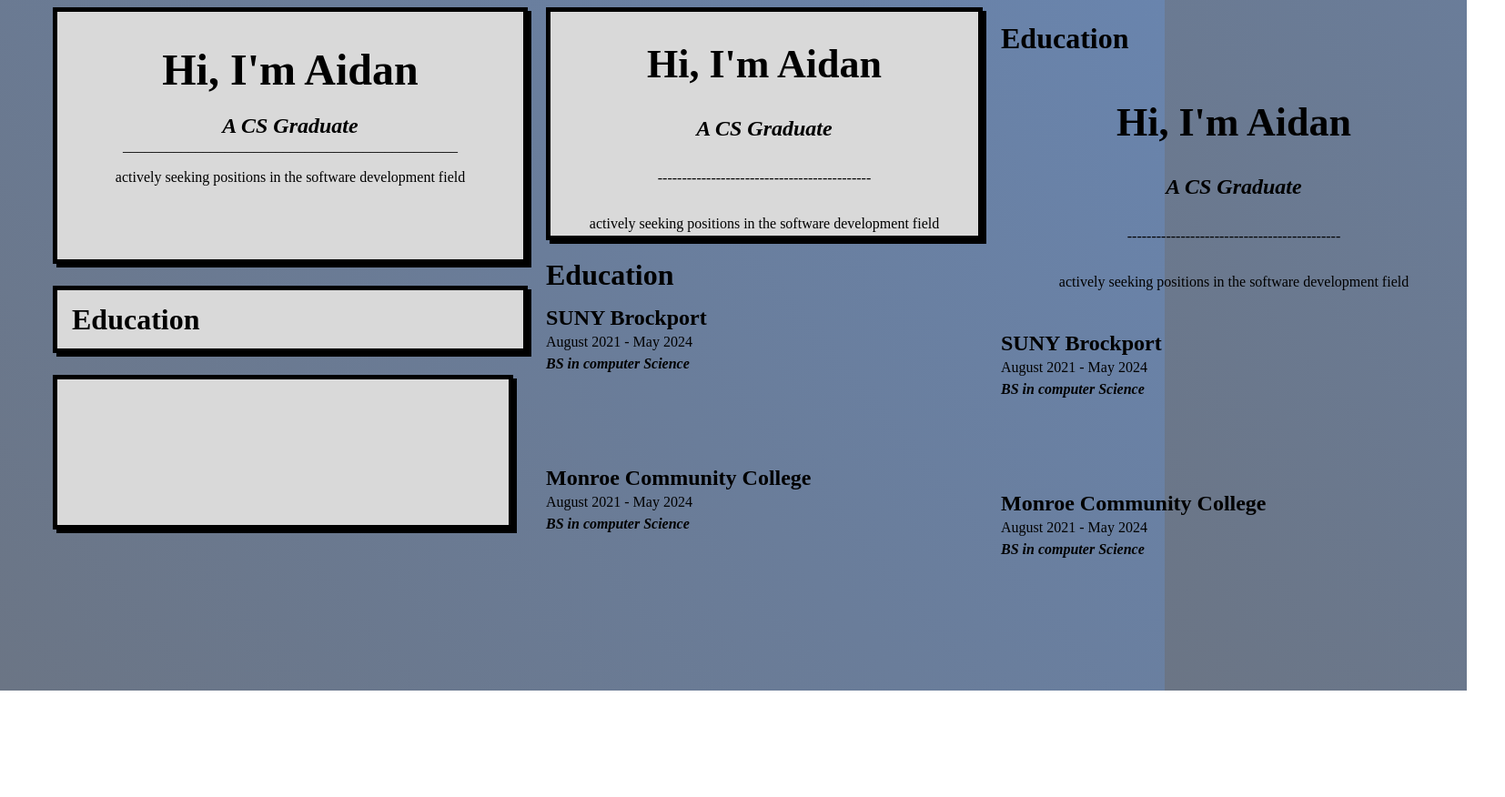
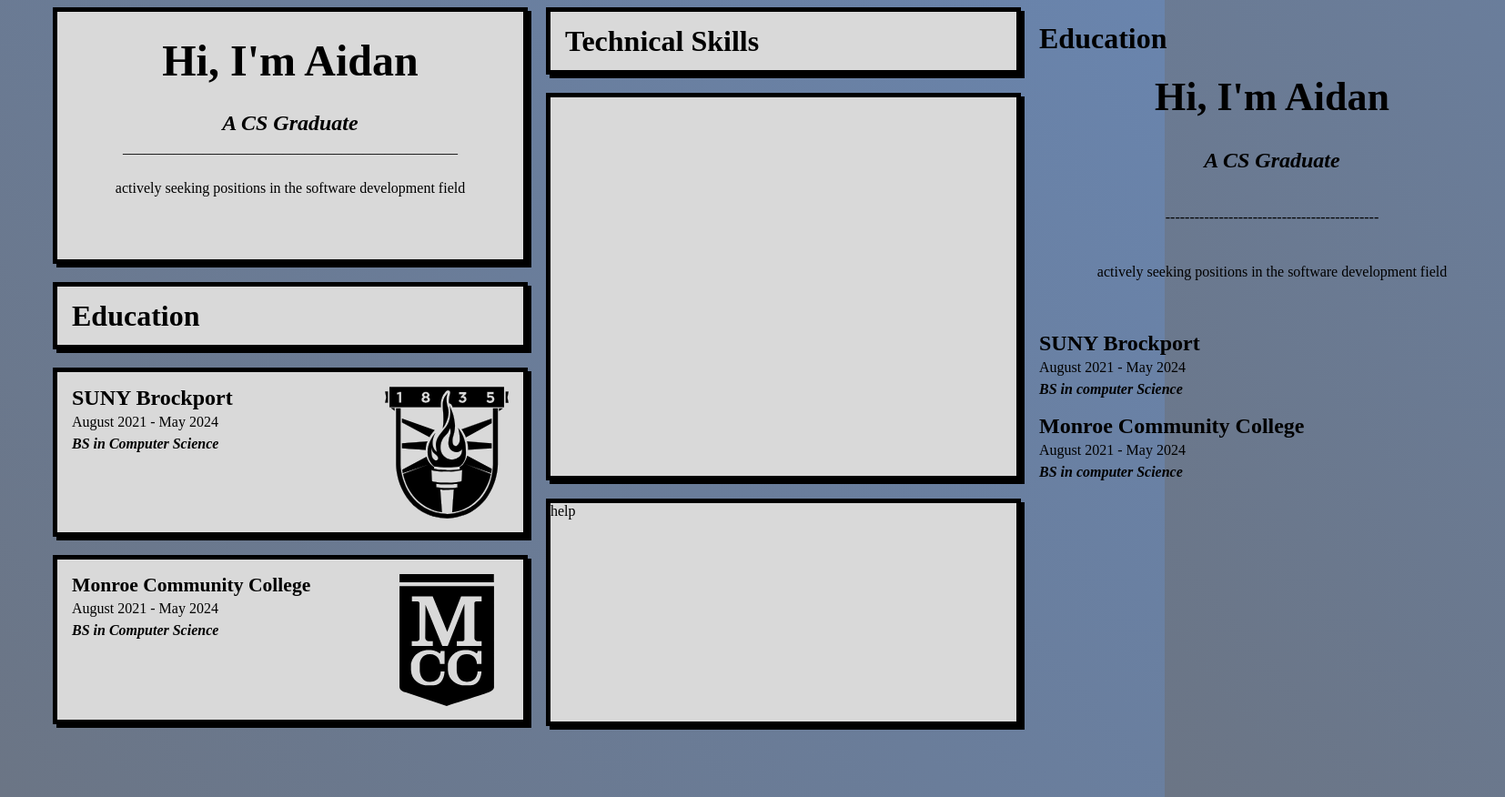
Before and after one commit to aseaburg/aseaburg.github.io, a plain HTML site: page index.html in a window 1280 px wide. Shown: the part 100-976 px from the top of the page at 91% size, 1654 px wide, since content can reach past the window. Before the commit the page ends 859 px from the top, so only its background shows below. Drawn offline with Linux system fonts and the light colour scheme; a script that the page names is missing; a web font is replaced by a local one.

Commit message:
added a bit

```diff
--- a/index.html
+++ b/index.html
@@ -17,9 +17,10 @@
         <span style="display: flex; justify-content: space-around; padding: 50px;">
 
             <div>
+            <!-- column 1 -->
                 <div class="box">
                     <div class="intro">
-                        <h2 style="font-size: 3rem; line-height: 1rem;">Hi, I'm Aidan</h2>
+                        <h2 style="font-size: 3rem;">Hi, I'm Aidan</h2>
                         <b style="font-size: 1.5rem;"><i>A CS Graduate</i></b>
                         ______________________________________________
                         <p>actively seeking positions in the software development field</p>
@@ -31,39 +32,47 @@
                     </div>
                 </div>
                 <div class="box">
-                    <div class="brockport">
-                        <div></div>
-                        <div></div>
+                    <div class="edu_card">
+                        <b style="font-size: 1.5rem;">SUNY Brockport</b>
+                        <img src="media/BP_LOGO.svg" class="bp">
+                        <br>
+                        August 2021 - May 2024
+                        <br>
+                        <i><b>BS in Computer Science</b></i>
+                    </div>
+                </div>
+                <div class="box">
+                    <div class="edu_card">
+                        <b style="font-size: 1.35rem;">Monroe Community College</b>
+                        <img src="media/MCC_LOGO.svg" class="mcc">
+                        <br>
+                        August 2021 - May 2024
+                        <br>
+                        <i><b>BS in Computer Science</b></i>
                     </div>
                 </div>
             </div>
+            <!-- column 2 -->
+            <div>
+                <div class="box">
+                    <div class="title">
+                        <b>Technical Skills</b>
+                    </div>
+                </div>
+                <div class="box">
+                    <div class="technical">
 
-            <div>
-                <div class="intro box">
-                    <p><b style="font-size: 2.75em;">Hi, I'm Aidan</b></p>
-                    <p><b><i style="font-size: 1.5em;">A CS Graduate</i></b></p>
-                    <p>--------------------------------------------</p>
-                    <p>actively seeking positions in the software development field</p>
+                    </div>
                 </div>
-                <div class="education">
-                    <p><b style="font-size: 2em;">Education</b></p>
+                <div class="box">
+                    <div class="vertical_title">
+                           help
+                    </div>
+                    <div>
+
+                    </div>
                 </div>
-                <div class="brockport" style="line-height: 1.5em;">
-                    <p>
-                        <b style="font-size: 1.5em;">SUNY Brockport</b><br>
-                        August 2021 - May 2024 <br>
-                        <b><i>BS in computer Science</i></b><br>
 
-                    </p>
-                </div>
-                <div class="brockport" style="line-height: 1.5em;">
-                    <p>
-                        <b style="font-size: 1.5em;">Monroe Community College</b><br>
-                        August 2021 - May 2024 <br>
-                        <b><i>BS in computer Science</i></b><br>
-
-                    </p>
-                </div>
             </div>
 
             <div>
--- a/style.css
+++ b/style.css
@@ -29,35 +29,61 @@ html{
     border: .35rem solid black;
     box-shadow: .25rem .25rem 0 black;
     box-sizing: border-box;
-    margin-bottom: 1.25rem;
-    margin-right: 1.25rem;
-    display: inline-block;
+    margin: 0 1.25rem 1.25rem 0;
     overflow: hidden;
 }
 
 .intro{
     display: flex;
     flex-direction: column;
-    align-items: center;
     text-align: center;
     width: 30rem;
-    height: 16rem;
-    padding: 1rem;
-    padding-bottom: 0;
+    height: 15rem;
+    padding: 0 1rem 2rem 1rem;
+    line-height: 1.75rem;
+
 }
 .title{
     display: flex;
     align-items: center;
+    font-size: xx-large;
     width: 31rem;
     height: 4rem;
-    font-size: xx-large;
     padding-left: 1rem;
 }
-.brockport{
+.vertical_title{
+    width: 1rem;
+    height: 15rem;
+}
+.edu_card{
     width: 31rem;
     height: 10em;
     position: relative;
     line-height: 1.5em;
+    padding: 1rem 0 0 1rem;
+    font-size: medium;
+}
+.technical{
+    display: flex;
+    flex-direction: column;
+    text-align: center;
+    width: 30rem;
+    height: 24rem;
+    padding: 0 1rem 2rem 1rem;
+    line-height: 1.75rem;
+}
+
+/* svg's */
+
+.bp{
+    float: right;
+    width: 8.5rem;
+    padding-right: 1rem
+}
+.mcc{
+    float: right;
+    width: 6.5rem;
+    padding-right: 2rem
 }
 
 
```
